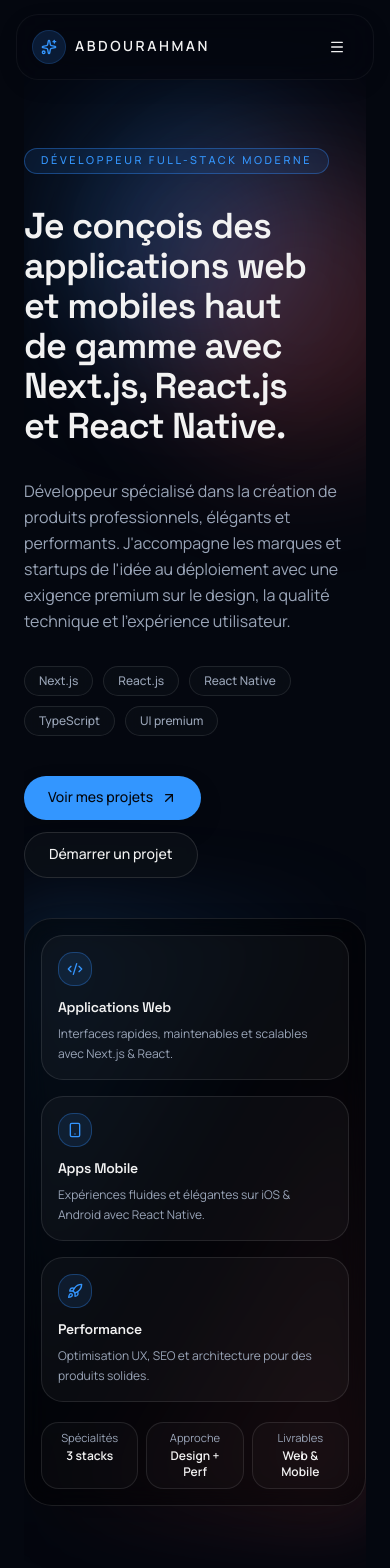
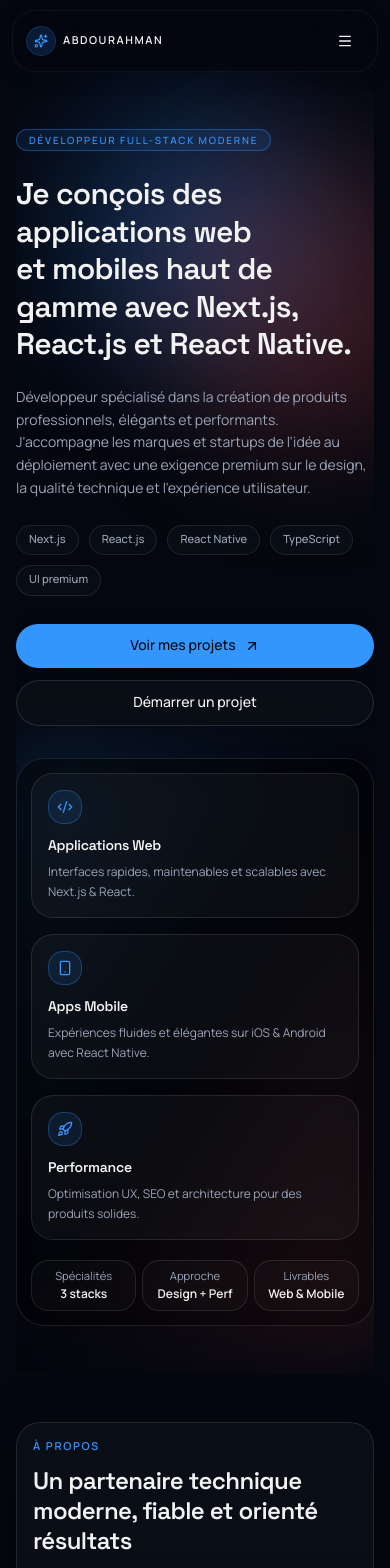
Before and after one commit to Abdourahmanmed/Abdourahman, a Next.js app: page / in a window 390 px wide. Shown: the top 1568 px of the page. Built offline with nearby package versions, Linux system fonts and the light colour scheme.

Commit message:
Improve portfolio responsiveness across breakpoints

```diff
--- a/app/page.tsx
+++ b/app/page.tsx
@@ -9,10 +9,10 @@ import { SkillsSection } from "@/components/sections/skills-section"
 export default function Page() {
   return (
     <SiteShell>
-      <div className="relative isolate pb-20 md:pb-28">
+      <div className="relative isolate pb-16 sm:pb-20 md:pb-24 lg:pb-28">
         <HeroSection />
 
-        <div className="space-y-6 md:space-y-8 lg:space-y-10">
+        <div className="space-y-2 sm:space-y-3 md:space-y-5 lg:space-y-6">
           <AboutSection />
           <SkillsSection />
           <ServicesSection />
--- a/components/layout/site-footer.tsx
+++ b/components/layout/site-footer.tsx
@@ -2,11 +2,11 @@ import { socialLinks } from "@/lib/constants"
 
 export function SiteFooter() {
   return (
-    <footer className="mt-20 border-t border-border/60 py-8">
-      <div className="mx-auto flex w-full max-w-6xl flex-col items-center justify-between gap-4 px-6 text-sm text-muted-foreground md:flex-row">
-        <p>© {new Date().getFullYear()} Abdourahman. Tous droits réservés.</p>
+    <footer className="mt-14 border-t border-border/60 py-8 sm:mt-16 md:mt-20">
+      <div className="mx-auto flex w-full max-w-[88rem] flex-col items-center justify-between gap-4 px-4 text-center text-sm text-muted-foreground sm:px-6 md:flex-row md:text-left lg:px-8 2xl:px-12">
+        <p className="text-xs sm:text-sm">© {new Date().getFullYear()} Abdourahman. Tous droits réservés.</p>
 
-        <div className="flex items-center gap-4">
+        <div className="flex flex-wrap items-center justify-center gap-x-4 gap-y-2 md:justify-end">
           {socialLinks.map((link) => (
             <a
               key={link.label}
--- a/components/layout/site-header.tsx
+++ b/components/layout/site-header.tsx
@@ -59,24 +59,26 @@ export function SiteHeader() {
 
   return (
     <motion.header
-      className="sticky top-3 z-50 px-4"
+      className="sticky top-2 z-50 px-3 sm:top-3 sm:px-4"
       animate={{ y: isScrolled ? 0 : 2 }}
       transition={{ duration: 0.35, ease: "easeOut" }}
     >
       <div
         className={cn(
-          "mx-auto w-full max-w-6xl rounded-2xl border bg-background/55 px-4 backdrop-blur-xl transition-all duration-300 sm:px-6",
+          "mx-auto w-full max-w-[88rem] rounded-2xl border bg-background/55 px-3.5 backdrop-blur-xl transition-all duration-300 sm:px-6",
           isScrolled
             ? "border-border/70 shadow-[0_8px_30px_rgb(0_0_0/0.12)]"
             : "border-border/40 shadow-[0_6px_24px_rgb(0_0_0/0.06)]"
         )}
       >
-        <div className="flex h-16 items-center justify-between gap-3">
-          <Link href="#hero" className="group inline-flex items-center gap-2.5">
-            <span className="inline-flex size-8 items-center justify-center rounded-full bg-primary/15 text-primary ring-1 ring-primary/30">
-              <Sparkles className="size-4" />
+        <div className="flex h-15 items-center justify-between gap-2 sm:h-16 sm:gap-3">
+          <Link href="#hero" className="group inline-flex min-w-0 items-center gap-2 sm:gap-2.5">
+            <span className="inline-flex size-7 shrink-0 items-center justify-center rounded-full bg-primary/15 text-primary ring-1 ring-primary/30 sm:size-8">
+              <Sparkles className="size-3.5 sm:size-4" />
             </span>
-            <span className="text-sm font-semibold tracking-[0.18em] uppercase">ABDOURAHMAN</span>
+            <span className="truncate text-[0.68rem] font-semibold tracking-[0.14em] uppercase sm:text-sm sm:tracking-[0.18em]">
+              ABDOURAHMAN
+            </span>
           </Link>
 
           <nav className="hidden items-center gap-1 lg:flex">
@@ -116,7 +118,7 @@ export function SiteHeader() {
           <Button
             size="icon"
             variant="ghost"
-            className="size-10 rounded-full lg:hidden"
+            className="size-9 rounded-full lg:hidden sm:size-10"
             aria-label={isMenuOpen ? "Fermer le menu" : "Ouvrir le menu"}
             aria-expanded={isMenuOpen}
             onClick={() => setIsMenuOpen((current) => !current)}
@@ -133,7 +135,7 @@ export function SiteHeader() {
             animate={{ opacity: 1, y: 0 }}
             exit={{ opacity: 0, y: -12 }}
             transition={{ duration: 0.25, ease: "easeOut" }}
-            className="mx-auto mt-2 w-full max-w-6xl rounded-2xl border border-border/60 bg-background/90 p-3 shadow-2xl backdrop-blur-2xl lg:hidden"
+            className="mx-auto mt-2 w-full max-w-[88rem] rounded-2xl border border-border/60 bg-background/90 p-3 shadow-2xl backdrop-blur-2xl lg:hidden"
           >
             <nav className="grid gap-1">
               {navigation.map((item, index) => {
--- a/components/layout/site-shell.tsx
+++ b/components/layout/site-shell.tsx
@@ -9,7 +9,7 @@ export function SiteShell({ children }: SiteShellProps) {
   return (
     <div className="relative min-h-svh overflow-x-clip bg-background">
       <SiteHeader />
-      <main className="mx-auto w-full max-w-6xl px-6">{children}</main>
+      <main className="mx-auto w-full max-w-[88rem] px-4 sm:px-6 lg:px-8 2xl:px-12">{children}</main>
       <SiteFooter />
     </div>
   )
--- a/components/sections/AboutSection.tsx
+++ b/components/sections/AboutSection.tsx
@@ -31,19 +31,19 @@ export function AboutSection() {
   return (
     <motion.section
       id="about"
-      className="scroll-mt-32 py-16 md:py-24"
+      className="scroll-mt-28 py-12 sm:py-14 md:scroll-mt-32 md:py-20 lg:py-24"
       variants={staggerContainer}
       initial="hidden"
       whileInView="show"
       viewport={sectionViewport}
     >
-      <div className="rounded-3xl border border-white/10 bg-gradient-to-b from-card/90 to-card/60 p-6 shadow-[0_18px_60px_rgba(0,0,0,0.35)] backdrop-blur md:p-10">
+      <div className="rounded-3xl border border-white/10 bg-gradient-to-b from-card/90 to-card/60 p-4 shadow-[0_18px_60px_rgba(0,0,0,0.35)] backdrop-blur sm:p-6 md:p-8 lg:p-10">
         <motion.div variants={fadeUpItem}>
           <SectionHeading
             eyebrow="À propos"
             title="Un partenaire technique moderne, fiable et orienté résultats"
             description="Je construis des produits digitaux premium avec une approche rigoureuse : vision produit claire, exécution soignée et standards de qualité élevés à chaque étape."
-            className="mb-8"
+            className="mb-6 sm:mb-8"
           />
         </motion.div>
 
@@ -75,7 +75,7 @@ export function AboutSection() {
 
         <motion.div
           variants={staggerContainer}
-          className="mt-10 grid gap-4 md:grid-cols-2 xl:grid-cols-3"
+          className="mt-8 grid gap-4 sm:mt-10 md:grid-cols-2 xl:grid-cols-3"
         >
           {valueBlocks.map((block) => {
             const Icon = block.icon
--- a/components/sections/ContactSection.tsx
+++ b/components/sections/ContactSection.tsx
@@ -53,9 +53,9 @@ const contactLinks = [
 
 export function ContactSection() {
   return (
-    <AnimatedSection id="contact" className="py-18 md:py-24">
+    <AnimatedSection id="contact" className="py-12 sm:py-14 md:py-20 lg:py-24">
       <motion.div
-        className="relative overflow-hidden rounded-3xl border border-border/70 bg-card/80 p-6 shadow-[0_22px_70px_-35px_rgb(0,0,0,0.45)] backdrop-blur-md md:p-10"
+        className="relative overflow-hidden rounded-3xl border border-border/70 bg-card/80 p-4 shadow-[0_22px_70px_-35px_rgb(0,0,0,0.45)] backdrop-blur-md sm:p-6 md:p-8 lg:p-10"
         variants={staggerContainer}
         initial="hidden"
         whileInView="show"
@@ -63,24 +63,24 @@ export function ContactSection() {
       >
         <div className="pointer-events-none absolute inset-0 -z-10 bg-[radial-gradient(circle_at_10%_10%,color-mix(in_oklch,var(--primary)_22%,transparent)_0%,transparent_38%),radial-gradient(circle_at_85%_92%,color-mix(in_oklch,var(--accent)_20%,transparent)_0%,transparent_40%)]" />
 
-        <div className="grid items-center gap-8 lg:grid-cols-[1.2fr_1fr] lg:gap-10">
+        <div className="grid items-center gap-6 sm:gap-8 lg:grid-cols-[1.2fr_1fr] lg:gap-10">
           <motion.div variants={fadeUpItem}>
             <p className="inline-flex items-center gap-2 rounded-full border border-primary/30 bg-primary/10 px-3 py-1 text-xs font-semibold tracking-wide text-primary uppercase">
               <Sparkles className="size-3.5" /> Disponibilité limitée
             </p>
 
-            <h2 className="mt-4 max-w-2xl text-3xl font-semibold tracking-tight text-balance text-foreground md:text-4xl lg:text-5xl">
+            <h2 className="mt-4 max-w-2xl text-2xl leading-tight font-semibold tracking-tight text-balance text-foreground sm:text-3xl md:text-4xl lg:text-5xl">
               Construisons ensemble une expérience digitale qui inspire
               confiance et convertit.
             </h2>
 
-            <p className="mt-4 max-w-xl text-base leading-relaxed text-muted-foreground md:text-lg">
+            <p className="mt-4 max-w-xl text-sm leading-relaxed text-muted-foreground sm:text-base md:text-lg">
               Vous avez un projet web, SaaS ou mobile ambitieux ? Parlons de vos
               objectifs et transformons-les en un produit premium, performant et
               prêt à scaler.
             </p>
 
-            <div className="mt-7 flex flex-wrap gap-3">
+            <div className="mt-6 grid gap-3 sm:mt-7 sm:grid-cols-2">
               {contactLinks.map((link, index) => {
                 const Icon = link.icon
 
@@ -100,7 +100,7 @@ export function ContactSection() {
                       asChild
                       size="lg"
                       variant={link.variant}
-                      className="h-10 rounded-xl px-4 text-sm"
+                      className="h-10 w-full rounded-xl px-4 text-sm"
                     >
                       <a
                         href={link.href}
@@ -148,7 +148,7 @@ export function ContactSection() {
                     <p className="text-sm font-medium text-foreground">
                       {link.label}
                     </p>
-                    <p className="text-xs text-muted-foreground">
+                    <p className="max-w-[13rem] text-xs break-words text-muted-foreground sm:max-w-[15rem]">
                       {link.value}
                     </p>
                   </div>
--- a/components/sections/HeroSection.tsx
+++ b/components/sections/HeroSection.tsx
@@ -49,7 +49,7 @@ export function HeroSection() {
   return (
     <section
       id="hero"
-      className="relative overflow-hidden pt-20 pb-16 md:pt-28 md:pb-24"
+      className="relative overflow-hidden pt-16 pb-12 sm:pt-20 sm:pb-16 md:pt-24 md:pb-20 lg:pt-28 lg:pb-24"
     >
       <div className="pointer-events-none absolute inset-0 -z-10">
         <div className="absolute top-10 left-1/2 h-64 w-64 -translate-x-1/2 rounded-full bg-primary/25 blur-3xl" />
@@ -57,23 +57,23 @@ export function HeroSection() {
       </div>
 
       <motion.div
-        className="grid items-center gap-10 lg:grid-cols-[1.1fr_0.9fr] lg:gap-12"
+        className="grid items-center gap-8 md:gap-10 lg:grid-cols-[1.1fr_0.9fr] lg:gap-12"
         variants={staggerContainer}
         initial="hidden"
         whileInView="show"
         viewport={sectionViewport}
       >
-        <div className="space-y-8">
+        <div className="space-y-6 sm:space-y-7 md:space-y-8">
           <motion.span
             variants={fadeUpItem}
-            className="inline-flex rounded-full border border-primary/35 bg-primary/10 px-4 py-1 text-[0.68rem] font-medium tracking-[0.24em] text-primary uppercase"
+            className="inline-flex max-w-full rounded-full border border-primary/35 bg-primary/10 px-3 py-1 text-[0.62rem] leading-tight font-medium tracking-[0.18em] text-primary uppercase sm:px-4 sm:text-[0.68rem] sm:tracking-[0.24em]"
           >
             Développeur Full-Stack moderne
           </motion.span>
 
           <motion.h1
             variants={fadeUpItem}
-            className="max-w-3xl text-4xl font-semibold tracking-tight text-balance md:text-6xl"
+            className="max-w-3xl text-3xl leading-tight font-semibold tracking-tight text-balance sm:text-4xl md:text-5xl lg:text-6xl"
           >
             Je conçois des applications web et mobiles haut de gamme avec
             Next.js, React.js et React Native.
@@ -81,7 +81,7 @@ export function HeroSection() {
 
           <motion.p
             variants={fadeUpItem}
-            className="max-w-2xl text-base leading-relaxed text-muted-foreground md:text-lg"
+            className="max-w-2xl text-sm leading-relaxed text-muted-foreground sm:text-base md:text-lg"
           >
             Développeur spécialisé dans la création de produits professionnels,
             élégants et performants. J&apos;accompagne les marques et startups
@@ -93,7 +93,7 @@ export function HeroSection() {
             {techStack.map((tech) => (
               <span
                 key={tech}
-                className="rounded-full border border-border/80 bg-card/65 px-3.5 py-1.5 text-xs font-medium text-muted-foreground backdrop-blur"
+                className="rounded-full border border-border/80 bg-card/65 px-3 py-1.5 text-[0.7rem] font-medium text-muted-foreground backdrop-blur sm:px-3.5 sm:text-xs"
               >
                 {tech}
               </span>
@@ -102,26 +102,26 @@ export function HeroSection() {
 
           <motion.div
             variants={fadeUpItem}
-            className="flex flex-wrap gap-3 pt-2"
+            className="flex flex-col gap-3 pt-1 sm:flex-row sm:flex-wrap sm:pt-2"
           >
             <MotionLink
               href="#projects"
-              className="inline-flex items-center gap-2 rounded-full bg-primary px-6 py-3 text-sm font-medium text-primary-foreground shadow-[0_10px_24px_rgb(0,0,0,0.14)]"
+              className="inline-flex w-full items-center justify-center gap-2 rounded-full bg-primary px-5 py-3 text-sm font-medium text-primary-foreground shadow-[0_10px_24px_rgb(0,0,0,0.14)] sm:w-auto sm:px-6"
             >
               Voir mes projets <ArrowUpRight className="size-4" />
             </MotionLink>
             <MotionLink
               href="#contact"
-              className="inline-flex items-center rounded-full border border-border bg-card/85 px-6 py-3 text-sm font-medium backdrop-blur hover:border-primary/40"
+              className="inline-flex w-full items-center justify-center rounded-full border border-border bg-card/85 px-5 py-3 text-sm font-medium backdrop-blur hover:border-primary/40 sm:w-auto sm:px-6"
             >
               Démarrer un projet
             </MotionLink>
           </motion.div>
         </div>
 
-        <motion.aside variants={fadeUpItem} className="relative">
+        <motion.aside variants={fadeUpItem} className="relative mx-auto w-full max-w-xl lg:mx-0 lg:max-w-none">
           <div className="absolute -inset-4 -z-10 rounded-[2rem] bg-gradient-to-br from-primary/20 via-transparent to-accent/20 blur-2xl" />
-          <div className="space-y-4 rounded-[1.75rem] border border-white/10 bg-black/45 p-4 shadow-2xl backdrop-blur-md md:p-5">
+          <div className="space-y-4 rounded-[1.75rem] border border-white/10 bg-black/45 p-3.5 shadow-2xl backdrop-blur-md sm:p-4 md:p-5">
             {serviceCards.map(({ icon: Icon, title, detail }, index) => (
               <motion.div
                 key={title}
@@ -147,7 +147,7 @@ export function HeroSection() {
               </motion.div>
             ))}
 
-            <div className="grid grid-cols-3 gap-2 pt-1">
+            <div className="grid grid-cols-3 gap-1.5 pt-1 sm:gap-2">
               {stats.map((stat, index) => (
                 <motion.div
                   key={stat.label}
--- a/components/sections/ProjectsSection.tsx
+++ b/components/sections/ProjectsSection.tsx
@@ -12,7 +12,7 @@ import { projects } from "@/lib/constants"
 
 export function ProjectsSection() {
   return (
-    <AnimatedSection id="projects" className="py-16 md:py-20">
+    <AnimatedSection id="projects" className="py-12 sm:py-14 md:py-18 lg:py-20">
       <SectionHeading
         eyebrow="Projets"
         title="Réalisations sélectionnées"
@@ -20,7 +20,7 @@ export function ProjectsSection() {
       />
 
       <motion.div
-        className="grid gap-4 md:grid-cols-2 lg:grid-cols-3"
+        className="grid gap-4 sm:gap-5 md:grid-cols-2 lg:grid-cols-3"
         variants={staggerContainer}
         initial="hidden"
         whileInView="show"
--- a/components/sections/ServicesSection.tsx
+++ b/components/sections/ServicesSection.tsx
@@ -61,19 +61,19 @@ const serviceCards = [
 
 export function ServicesSection() {
   return (
-    <AnimatedSection id="services" className="py-18 md:py-24">
-      <div className="relative overflow-hidden rounded-3xl border border-border/70 bg-card/75 p-6 shadow-[0_20px_60px_-30px_rgb(0,0,0,0.25)] backdrop-blur-md md:p-9">
+    <AnimatedSection id="services" className="py-12 sm:py-14 md:py-20 lg:py-24">
+      <div className="relative overflow-hidden rounded-3xl border border-border/70 bg-card/75 p-4 shadow-[0_20px_60px_-30px_rgb(0,0,0,0.25)] backdrop-blur-md sm:p-6 md:p-8 lg:p-9">
         <div className="pointer-events-none absolute inset-0 -z-10 bg-[radial-gradient(circle_at_8%_0%,color-mix(in_oklch,var(--primary)_14%,transparent)_0%,transparent_42%),radial-gradient(circle_at_90%_100%,color-mix(in_oklch,var(--accent)_16%,transparent)_0%,transparent_36%)]" />
 
         <SectionHeading
           eyebrow="Services premium"
           title="Un partenaire produit pour transformer votre portfolio en machine à conversion"
           description="J'accompagne vos besoins web, mobile et design produit avec une approche orientée impact business, clarté UX et performance technique."
-          className="mb-8 md:mb-12"
+          className="mb-6 sm:mb-8 md:mb-12"
         />
 
         <motion.div
-          className="grid gap-4 sm:grid-cols-2 xl:grid-cols-3"
+          className="grid gap-4 sm:gap-5 sm:grid-cols-2 xl:grid-cols-3"
           variants={staggerContainer}
           initial="hidden"
           whileInView="show"
--- a/components/sections/skills-section.tsx
+++ b/components/sections/skills-section.tsx
@@ -11,7 +11,7 @@ import { skillCategories } from "@/lib/constants"
 
 export function SkillsSection() {
   return (
-    <AnimatedSection id="skills" className="py-16 md:py-20">
+    <AnimatedSection id="skills" className="py-12 sm:py-14 md:py-18 lg:py-20">
       <SectionHeading
         eyebrow="Skills / Tech Stack"
         title="Une stack moderne, robuste et orientée produit"
@@ -23,12 +23,12 @@ export function SkillsSection() {
         initial="hidden"
         whileInView="show"
         viewport={sectionViewport}
-        className="grid gap-4 md:grid-cols-2 xl:grid-cols-3"
+        className="grid gap-4 sm:gap-5 md:grid-cols-2 xl:grid-cols-3"
       >
         {skillCategories.map((group) => (
           <motion.div key={group.category} variants={fadeUpItem}>
-            <PremiumCard className="h-full border-border/60 bg-gradient-to-b from-card to-card/70 p-5 md:p-6">
-              <div className="mb-4 flex items-center justify-between">
+            <PremiumCard className="h-full border-border/60 bg-gradient-to-b from-card to-card/70 p-4 sm:p-5 md:p-6">
+              <div className="mb-4 flex items-center justify-between gap-3">
                 <h3 className="text-base font-semibold md:text-lg">
                   {group.category}
                 </h3>
--- a/components/ui/section-heading.tsx
+++ b/components/ui/section-heading.tsx
@@ -14,13 +14,17 @@ export function SectionHeading({
   className,
 }: SectionHeadingProps) {
   return (
-    <div className={cn("mb-10 space-y-3", className)}>
+    <div className={cn("mb-8 space-y-3 sm:mb-10", className)}>
       {eyebrow ? (
-        <p className="text-xs font-semibold tracking-[0.2em] text-primary uppercase">{eyebrow}</p>
+        <p className="text-[0.68rem] font-semibold tracking-[0.16em] text-primary uppercase sm:text-xs sm:tracking-[0.2em]">
+          {eyebrow}
+        </p>
       ) : null}
-      <h2 className="text-3xl font-semibold tracking-tight text-foreground md:text-4xl">{title}</h2>
+      <h2 className="text-2xl leading-tight font-semibold tracking-tight text-foreground sm:text-3xl md:text-4xl">
+        {title}
+      </h2>
       {description ? (
-        <p className="max-w-2xl text-sm leading-relaxed text-muted-foreground md:text-base">
+        <p className="max-w-2xl text-sm leading-relaxed text-muted-foreground sm:text-[0.95rem] md:text-base">
           {description}
         </p>
       ) : null}
```
